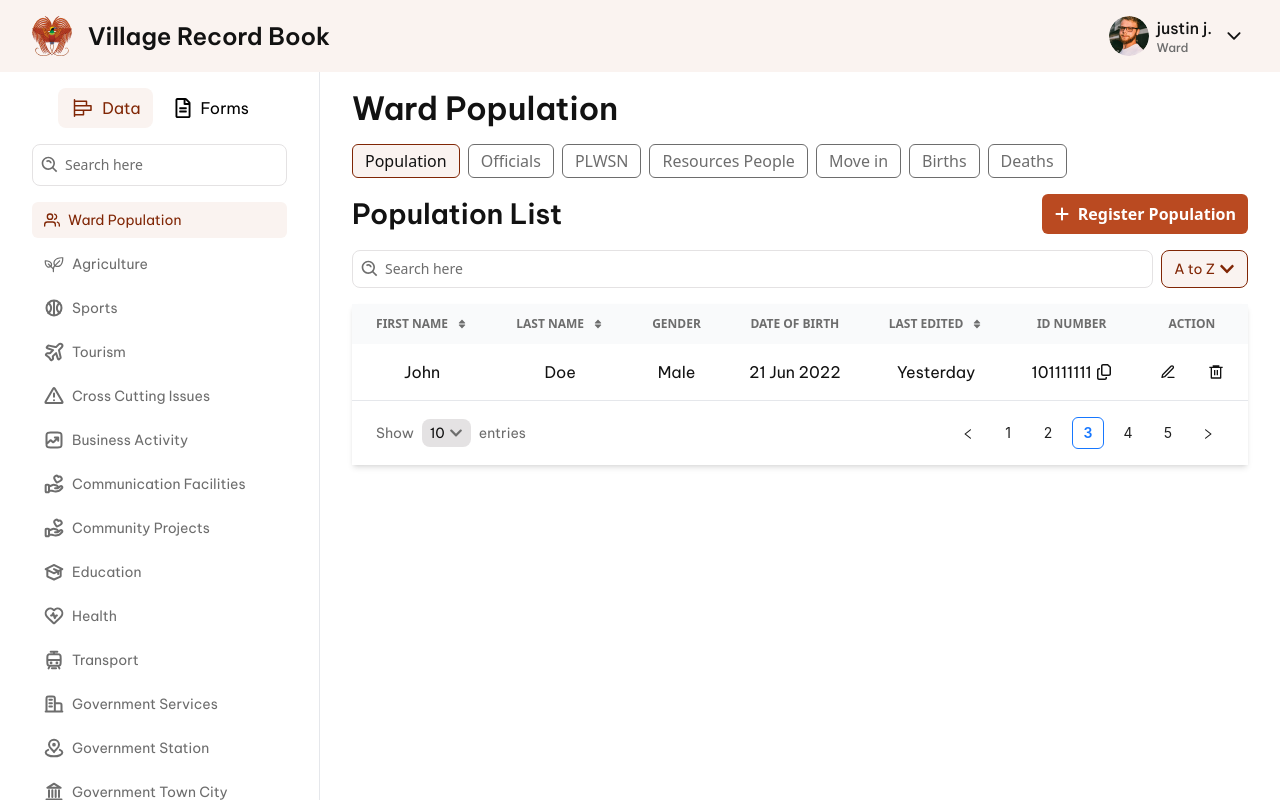
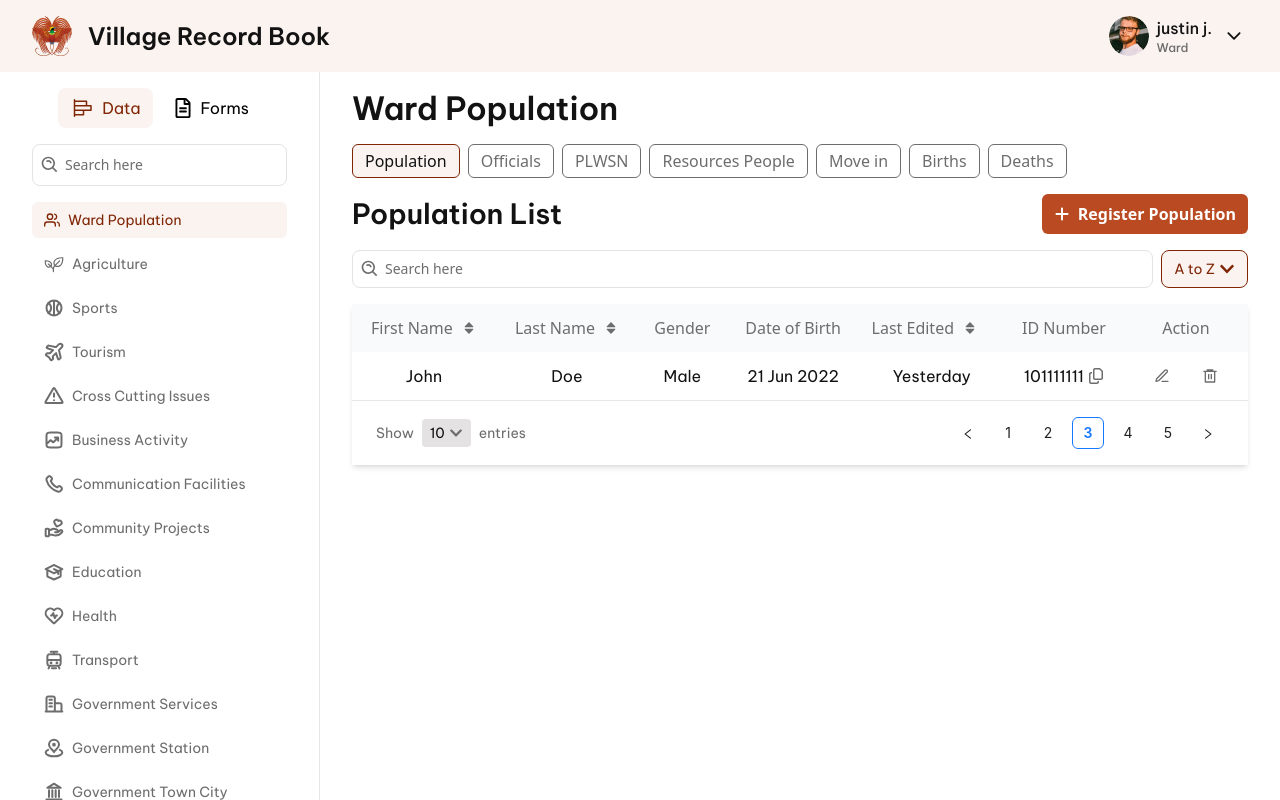
Before and after one commit to AqibNiazi/village-record-book, a React (Vite) app: page /population in a window 1280 px wide. Shown: the top 800 px of the page. Built offline with nearby package versions, Linux system fonts and the light colour scheme.

Commit message:
dashboard completed

```diff
--- a/package.json
+++ b/package.json
@@ -20,6 +20,7 @@
     "uuid": "^10.0.0"
   },
   "devDependencies": {
+    "@rollup/plugin-alias": "^5.1.0",
     "@types/react": "^18.3.3",
     "@types/react-dom": "^18.3.0",
     "@vitejs/plugin-react": "^4.3.1",
--- a/src/components/DataTable/NavigationTab/index.jsx
+++ b/src/components/DataTable/NavigationTab/index.jsx
@@ -1,5 +1,5 @@
 import React, { useState } from "react";
-import { Dropdown, Menu, Pagination } from "antd";
+import { Dropdown, Pagination } from "antd";
 import { FaChevronDown, FaChevronUp } from "react-icons/fa";
 
 const entryOptions = [
@@ -25,27 +25,35 @@ const EntriesDropdown = () => {
     setSelectedKey(e.key);
   };
 
-  const handleDropdownVisibleChange = (flag) => {
+  const handleDropdownOpenChange = (flag) => {
     setIsOpen(flag);
   };
 
   const selectedItem = entryOptions.find((item) => item.key === selectedKey);
 
+  const menu = {
+    items: entryOptions.map((item) => ({
+      key: item.key,
+      label: item.label,
+    })),
+    onClick: handleMenuClick,
+  };
+
   return (
     <Dropdown
-      overlay={
-        <Menu onClick={handleMenuClick}>
-          {entryOptions.map((item) => (
-            <Menu.Item key={item.key}>{item.label}</Menu.Item>
-          ))}
-        </Menu>
-      }
+      menu={menu}
       placement="bottomRight"
-      onVisibleChange={handleDropdownVisibleChange}
+      onOpenChange={handleDropdownOpenChange}
     >
-      <button className="flex items-center rounded-lg w-full max-w-max py-1 px-2 bg-lightgray">
-        <span className="mr-1 text-blackish"> {selectedItem?.label}</span>{" "}
-        {isOpen ? <FaChevronUp /> : <FaChevronDown />}
+      <button className="flex items-center rounded w-full max-w-max py-1 px-2 text-grayish  bg-lightgray">
+        <span className="mr-1 text-sm font-vietnam text-blackish">
+          {selectedItem?.label}
+        </span>
+        {isOpen ? (
+          <FaChevronUp className="text-inherit" />
+        ) : (
+          <FaChevronDown className="text-inherit" />
+        )}
       </button>
     </Dropdown>
   );
--- a/src/components/DataTable/WardPopulation/index.jsx
+++ b/src/components/DataTable/WardPopulation/index.jsx
@@ -3,17 +3,25 @@ import { TiArrowUnsorted } from "react-icons/ti";
 import { FaRegCopy } from "react-icons/fa6";
 import { FiEdit3 } from "react-icons/fi";
 import { RiDeleteBin6Line } from "react-icons/ri";
-import { Dropdown, Menu } from "antd";
+import { Dropdown } from "antd";
 import { BiSearchAlt } from "react-icons/bi";
 import { FaChevronDown, FaChevronUp } from "react-icons/fa";
 import { FaPlus } from "react-icons/fa6";
 import NavigationTab from "@components/DataTable/NavigationTab";
 import { useLocation } from "react-router-dom";
 const WardPopulation = () => {
+  const location = useLocation();
   const [selectedKey, setSelectedKey] = useState("1");
+  const [current, setCurrent] = useState(3);
   const [isOpen, setIsOpen] = useState(false);
-    const location = useLocation();
-    const [current, setCurrent] = useState(3);
+  const handleMenuClick = (e) => {
+    setSelectedKey(e.key);
+  };
+
+  const handleDropdownOpenChange = (flag) => {
+    setIsOpen(flag);
+  };
+
   const items = [
     {
       key: "1",
@@ -32,17 +40,7 @@ const WardPopulation = () => {
     console.log(page);
     setCurrent(page);
   };
-    const handleMenuClick = (e) => {
-      setSelectedKey(e.key);
-    };
 
-
-
-  const handleDropdownVisibleChange = (flag) => {
-    setIsOpen(flag);
-  };
-
-  const selectedItem = items.find((item) => item.key === selectedKey);
   const buttonsList = [
     {
       id: 1,
@@ -80,10 +78,19 @@ const WardPopulation = () => {
       link: "/deaths",
     },
   ];
+  const menu = {
+    items: items?.map((item) => ({
+      key: item.key,
+      label: item.label,
+    })),
+    onClick: handleMenuClick,
+  };
+  const selectedItem = items?.find((item) => item.key === selectedKey);
+
   return (
     <Fragment>
       <div className="w-full mb-4">
-        <h1 className="text-[2rem] leading-10 font-vietnam font-semibold text-blackish mb-4">
+        <h1 className="text-[2rem] leading-10 font-vietnam text-center md:text-left font-semibold text-blackish mb-4">
           Ward Population
         </h1>
         {buttonsList?.map((items) => (
@@ -107,9 +114,9 @@ const WardPopulation = () => {
           <FaPlus className="mr-2" /> Register Population
         </button>
       </div>
-      <div>
-        <form className="flex items-center mb-4">
-          <div className="relative w-full text-grayish hover:text-brownish mr-2">
+      <div className="flex items-center w-full mb-4">
+        <form className="w-full mr-2">
+          <div className="relative w-full text-grayish hover:text-brownish">
             <div className="absolute inset-y-0 start-0 flex items-center ps-2 pointer-events-none">
               <BiSearchAlt className="w-5 h-5 " />
             </div>
@@ -121,16 +128,11 @@ const WardPopulation = () => {
               required=""
             />
           </div>
+        </form>
         <Dropdown
-            overlay={
-              <Menu onClick={handleMenuClick}>
-                {items.map((item) => (
-                  <Menu.Item key={item.key}>{item.label}</Menu.Item>
-                ))}
-              </Menu>
-            }
+          menu={menu}
           placement="bottomRight"
-            onVisibleChange={handleDropdownVisibleChange}
+          onOpenChange={handleDropdownOpenChange}
         >
           <button className="flex items-center rounded-lg w-full max-w-max py-2 px-3 text-brownish border border-brownish bg-lightOrange">
             <span className="mr-1 text-sm font-vietnam">
@@ -143,58 +145,63 @@ const WardPopulation = () => {
             )}
           </button>
         </Dropdown>
-        </form>
       </div>
 
       {/*Tables */}
       <div className="relative overflow-x-auto shadow-md ">
-        <table className="overflow-x-auto lg:w-full  text-sm  rtl:text-right text-gray-500">
-          <thead className="text-xs uppercase text-grayish bg-gray-50">
+        <table className="overflow-x-auto lg:w-full rtl:text-right">
+          <thead className="text-base  text-grayish bg-gray-50">
             <tr className="w-full">
-              <th className="px-6 py-3min-w-36 lg:min-w-full">
+              <th className="px-3 py-3 min-w-36 lg:min-w-full font-normal">
                 <div className="w-full flex items-center justify-center">
                   <span>First Name</span>
                   <TiArrowUnsorted className="ml-2" />
                 </div>
               </th>
-              <th className="px-6 py-3 min-w-36 lg:min-w-full">
+              <th className="px-3 py-3 min-w-36 lg:min-w-full font-normal">
                 <div className="w-full flex items-center justify-center">
                   <span>Last Name</span>
                   <TiArrowUnsorted className="ml-2" />
                 </div>
               </th>
-              <th className="px-6 py-3 min-w-36 lg:min-w-full">Gender</th>
-              <th className="px-6 py-3 min-w-36 lg:min-w-full">
+              <th className="px-3 py-3 min-w-36 lg:min-w-full font-normal">
+                Gender
+              </th>
+              <th className="px-3 py-3 min-w-36 lg:min-w-full font-normal">
                 Date of Birth
               </th>
-              <th className="px-6 py-3 min-w-36 lg:min-w-full">
+              <th className="px-3 py-3 min-w-36 lg:min-w-full font-normal">
                 <div className="flex items-center">
                   <span>Last Edited</span>
                   <TiArrowUnsorted className="ml-2" />
                 </div>
               </th>
-              <th className="px-6 py-3 min-w-36 lg:min-w-full">ID Number</th>
-              <th className="px-6 py-3 min-w-36 lg:min-w-full">Action</th>
+              <th className="px-3 py-3 min-w-36 lg:min-w-full font-normal">
+                ID Number
+              </th>
+              <th className="px-3 py-3 min-w-36 lg:min-w-full font-normal">
+                Action
+              </th>
             </tr>
           </thead>
 
           <tbody>
-            <tr className="bg-white border-b text-blackish font-vietnam text-base">
-              <td className="px-6 py-4 text-center">John</td>
-              <td className="px-6 py-4 text-center">Doe</td>
-              <td className="px-6 py-4 text-center">Male</td>
-              <td className="px-6 py-4 text-center">21 Jun 2022</td>
-              <td className="px-6 py-4 text-center">Yesterday</td>
-              <td className="px-6 py-4 text-center">
+            <tr className="bg-white border-b text-blackish font-vietnam text-base font-normal">
+              <td className="px-3 py-2 text-center">John</td>
+              <td className="px-3 py-2 text-center">Doe</td>
+              <td className="px-3 py-2 text-center">Male</td>
+              <td className="px-3 py-2 text-center">21 Jun 2022</td>
+              <td className="px-3 py-2 text-center">Yesterday</td>
+              <td className="px-3 py-2 text-center">
                 <div className="flex items-center justify-center">
                   <span className="mr-1">101111111</span>
-                  <FaRegCopy />
+                  <FaRegCopy className="text-grayish" />
                 </div>
               </td>
               <td className="px-6 py-4">
                 <div className="flex items-center justify-center gap-8">
-                  <FiEdit3 />
-                  <RiDeleteBin6Line />
+                  <FiEdit3 className="text-grayish" />
+                  <RiDeleteBin6Line className="text-grayish" />
                 </div>
               </td>
             </tr>
--- a/src/components/icons/ActivityHeart/index.jsx
+++ b/src/components/icons/ActivityHeart/index.jsx
@@ -13,9 +13,9 @@ const ActivityHeart = ({ className, color = "currentColor" }) => {
       <path
         d="M12.9167 9.58333H12.0834L10.8334 12.0833L9.16669 7.08333L7.91669 9.58333H7.08335M9.99431 4.27985C8.32819 2.332 5.54981 1.80804 3.46227 3.59168C1.37472 5.37532 1.08083 8.35748 2.72019 10.467C3.95843 12.0604 7.4761 15.2591 9.12336 16.7291C9.42618 16.9993 9.57758 17.1344 9.75488 17.1876C9.90879 17.2338 10.0798 17.2338 10.2337 17.1876C10.411 17.1344 10.5625 16.9993 10.8653 16.7291C12.5125 15.2591 16.0302 12.0604 17.2684 10.467C18.9078 8.35748 18.6498 5.35656 16.5264 3.59168C14.4029 1.8268 11.6604 2.332 9.99431 4.27985Z"
         stroke={color}
-        stroke-width="2"
-        stroke-linecap="round"
-        stroke-linejoin="round"
+        strokeWidth="2"
+        strokeLinecap="round"
+        strokeLinejoin="round"
       />
     </svg>
   );
--- a/src/components/icons/GraduationHat/index.jsx
+++ b/src/components/icons/GraduationHat/index.jsx
@@ -13,9 +13,9 @@ const GraduationHat = ({ className, color = "currentColor" }) => {
       <path
         d="M14.1667 12.0833V9.57869C14.1667 9.42913 14.1667 9.35434 14.1439 9.28832C14.1238 9.22994 14.0909 9.17676 14.0477 9.13263C13.9988 9.08274 13.9319 9.0493 13.7982 8.98241L10 7.08334M3.33335 7.91667V13.5889C3.33335 13.8988 3.33335 14.0537 3.3817 14.1894C3.42444 14.3094 3.4941 14.4179 3.58534 14.5068C3.68853 14.6072 3.82941 14.6718 4.11115 14.8009L9.44448 17.2454C9.64884 17.339 9.75102 17.3859 9.85747 17.4044C9.9518 17.4207 10.0482 17.4207 10.1426 17.4044C10.249 17.3859 10.3512 17.339 10.5556 17.2454L15.8889 14.8009C16.1706 14.6718 16.3115 14.6072 16.4147 14.5068C16.5059 14.4179 16.5756 14.3094 16.6183 14.1894C16.6667 14.0537 16.6667 13.8988 16.6667 13.5889V7.91667M1.66669 7.08334L9.70188 3.06574C9.8112 3.01108 9.86586 2.98375 9.92319 2.973C9.97397 2.96347 10.0261 2.96347 10.0769 2.973C10.1342 2.98375 10.1888 3.01108 10.2982 3.06574L18.3334 7.08334L10.2982 11.1009C10.1888 11.1556 10.1342 11.1829 10.0769 11.1937C10.0261 11.2032 9.97397 11.2032 9.92319 11.1937C9.86586 11.1829 9.8112 11.1556 9.70188 11.1009L1.66669 7.08334Z"
         stroke={color}
-        stroke-width="2"
-        stroke-linecap="round"
-        stroke-linejoin="round"
+        strokeWidth="2"
+        strokeLinecap="round"
+        strokeLinejoin="round"
       />
     </svg>
   );
--- a/src/components/icons/index.js
+++ b/src/components/icons/index.js
@@ -1,4 +1,5 @@
 import Agriculture from "@components/icons/Agriculture";
+import Phone from "./Phone";
 import Plane from "@components/icons/Plane";
 import Sport from "@components/icons/Sport";
 import Warning from "@components/icons/Warning";
@@ -17,6 +18,7 @@ import Villages from "@components/icons/Villages";
 import Clan from "@components/icons/Clan";
 export {
   Agriculture,
+  Phone,
   Plane,
   Sport,
   Warning,
--- a/src/components/userprofile/index.jsx
+++ b/src/components/userprofile/index.jsx
@@ -74,7 +74,7 @@ const UserProfile = () => {
             {menuItems.map((menuItem, index) => (
               <li key={index} className="border-b border-gray-300">
                 <Link
-                  className="block w-full text-left p-2 font-normal font-vietnam text-blackish"
+                  className="block w-full text-center text-sm p-2 font-normal font-vietnam text-blackish"
                   onClick={() => {
                     setIsOpen(false);
                     if (menuItem.onClick) {
--- a/src/pages/DataTable/index.jsx
+++ b/src/pages/DataTable/index.jsx
@@ -6,23 +6,26 @@ import { FiUsers } from "react-icons/fi";
 import { v4 as uuidv4 } from "uuid";
 import { Link, Outlet, useLocation } from "react-router-dom";
 import { useSelector } from "react-redux";
-import Agriculture from "@components/icons/Agriculture";
-import Plane from "@components/icons/Plane";
-import Sport from "@components/icons/Sport";
-import Warning from "@components/icons/Warning";
-import BusinessLine from "@components/icons/BusinessLine";
-import HeartHand from "@components/icons/HeartHand";
-import GraduationHat from "@components/icons/GraduationHat";
-import ActivityHeart from "@components/icons/ActivityHeart";
-import Train from "@components/icons/Train";
-import GovtService from "@components/icons/GovtService";
-import Location from "@components/icons/Location";
-import GovtTownCity from "@components/icons/GovtTownCity";
-import WardMarket from "@components/icons/WardMarket";
-import Coins from "@components/icons/Coins";
-import CheckList from "@components/icons/CheckList";
-import Villages from "@components/icons/Villages";
-import Clan from "@components/icons/Clan";
+import {
+  Agriculture,
+  Sport,
+  Phone,
+  Plane,
+  Warning,
+  BusinessLine,
+  HeartHand,
+  GraduationHat,
+  ActivityHeart,
+  Train,
+  GovtService,
+  Location,
+  GovtTownCity,
+  Coins,
+  WardMarket,
+  CheckList,
+  Villages,
+  Clan,
+} from "@components/icons";
 
 const Dashboard = () => {
   const location = useLocation();
@@ -68,7 +71,7 @@ const Dashboard = () => {
     },
     {
       id: uuidv4(),
-      icon: <HeartHand className="w-5 h-5" />,
+      icon: <Phone className="w-5 h-5" />,
       link: "/population",
       text: "Communication Facilities",
     },
@@ -167,7 +170,7 @@ const Dashboard = () => {
   const activeItem = getActiveItem();
 
   return (
-    <div className="flex flex-col md:flex-row">
+    <div className="flex flex-col md:flex-row ">
       <aside
         className={`fixed  md:static z-40 md:z-0 w-full h-full max-w-72 md:max-w-[16rem] lg:max-w-xs bg-white border-r border-gray-200 px-2 sm:px-6 lg:px-8 py-4 transition-transform transform ${
           isSidebarVisible
--- a/vite.config.js
+++ b/vite.config.js
@@ -10,7 +10,6 @@ export default defineConfig({
       "@assets": path.resolve(__dirname, "src/assets"),
       "@layout": path.resolve(__dirname, "src/layout"),
       "@store": path.resolve(__dirname, "src/store"),
-      // add more aliases as needed
     },
   },
 });
```
Also changed, not shown: src/index.css (+10 -0 lines), 1 other file (tests, documents, lock files or other folders). Lines whose indentation alone changed are shown as unchanged.
